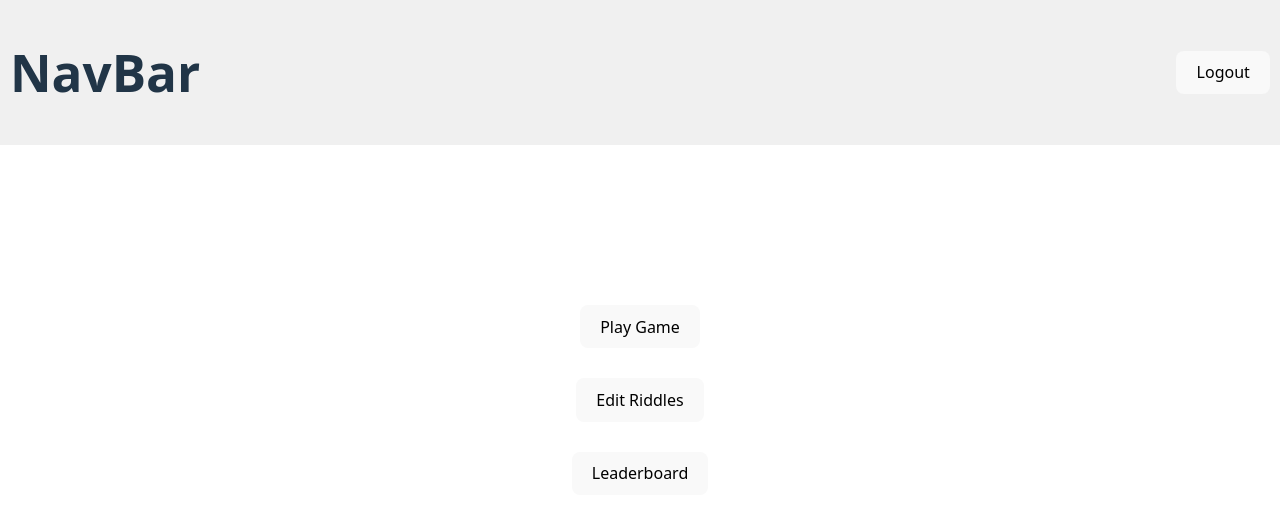
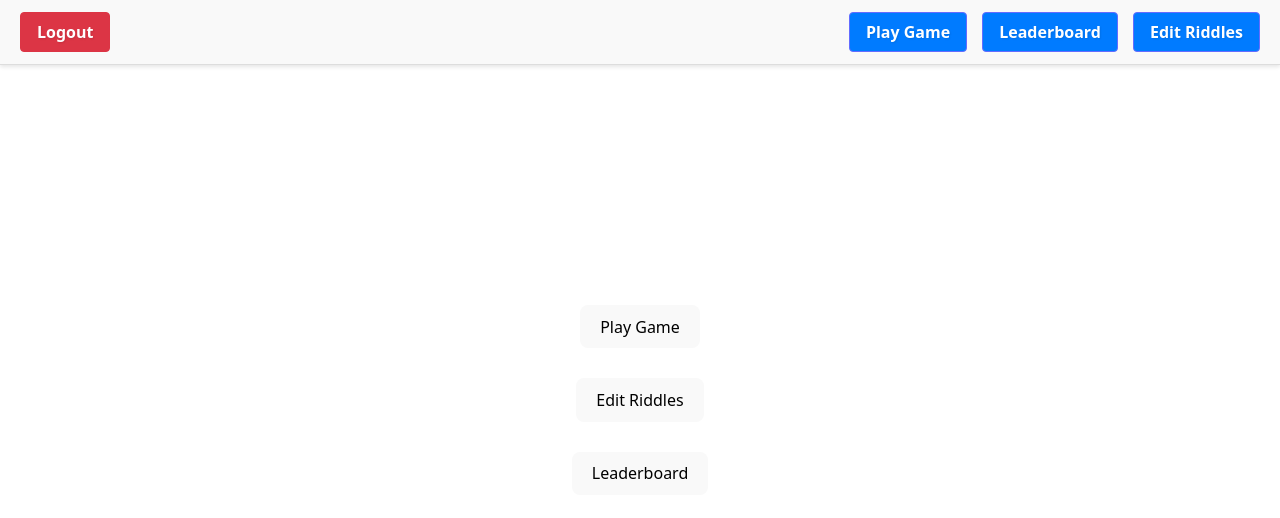
Before and after one commit to mottyeytan/Riddles-front, a React (Vite) app: page /menu in a window 1280 px wide. Shown: the top 518 px of the page. Built offline with nearby package versions, Linux system fonts and the light colour scheme; no server answers; sample sign-in values are in the browser's storage.

Commit message:
add some css to home page

```diff
--- a/src/componets/NavBar.tsx
+++ b/src/componets/NavBar.tsx
@@ -14,9 +14,27 @@ export default function NavBar(){
         navigate('/');
     }
 
+    function handlePlayGame(){
+        navigate('/game');
+    }
+
+    function handleLeaderboard(){
+        navigate('/leaderboard');
+    }
+
+    function handleEditRiddles(){
+        navigate('/edit-riddles');
+    }
+
     return (
         <div className="nav-bar" style={{display: 'flex', justifyContent: 'space-between', alignItems: 'center', padding: '10px', position: 'fixed', top: '0', left: '0', right: '0', backgroundColor: '#f0f0f0'}}>
-            <h1>NavBar</h1>
+
+
+            <div className="nav-bar-left">
+                <button onClick={handlePlayGame}>Play Game</button>
+                <button onClick={handleLeaderboard}>Leaderboard</button>
+                <button onClick={handleEditRiddles}>Edit Riddles</button>
+            </div>
             <div className="nav-bar-right">
                 <button onClick={handleLogout}>Logout</button>
 
--- a/src/index.css
+++ b/src/index.css
@@ -519,3 +519,75 @@ Form Styles
     max-width: 200px;
   }
 }
+
+/* NavBar Styles - Solid Design */
+.nav-bar {
+  background-color: #f9f9f9 !important;
+  border-bottom: 1px solid #ddd !important;
+  box-shadow: 0 2px 4px rgba(0, 0, 0, 0.1) !important;
+  z-index: 1000;
+  transition: all 0.2s ease;
+  padding: 12px 20px !important;
+}
+
+.nav-bar-left {
+  display: flex;
+  align-items: center;
+  gap: 15px;
+  order: 2;
+}
+
+.nav-bar-right {
+  display: flex;
+  align-items: center;
+  gap: 15px;
+  order: 1;
+}
+
+.nav-bar button {
+  padding: 8px 16px;
+  border: 1px solid #646cff;
+  border-radius: 4px;
+  cursor: pointer;
+  font-size: 1em;
+  font-weight: 600;
+  color: white;
+  background-color: #007bff;
+  transition: background-color 0.2s;
+  text-shadow: 1px 1px 2px rgba(0, 0, 0, 0.1);
+}
+
+.nav-bar button:hover {
+  background-color: #0056b3;
+}
+
+/* Logout Button - Different Style */
+.nav-bar-right button {
+  background-color: #dc3545;
+  border-color: #dc3545;
+}
+
+.nav-bar-right button:hover {
+  background-color: #c82333;
+  border-color: #bd2130;
+}
+
+/* Responsive NavBar */
+@media (max-width: 768px) {
+  .nav-bar {
+    padding: 10px 15px !important;
+    flex-direction: column;
+    gap: 10px;
+  }
+
+  .nav-bar-left {
+    gap: 10px;
+    flex-wrap: wrap;
+    justify-content: center;
+  }
+
+  .nav-bar button {
+    padding: 6px 12px;
+    font-size: 0.9em;
+  }
+}
```
